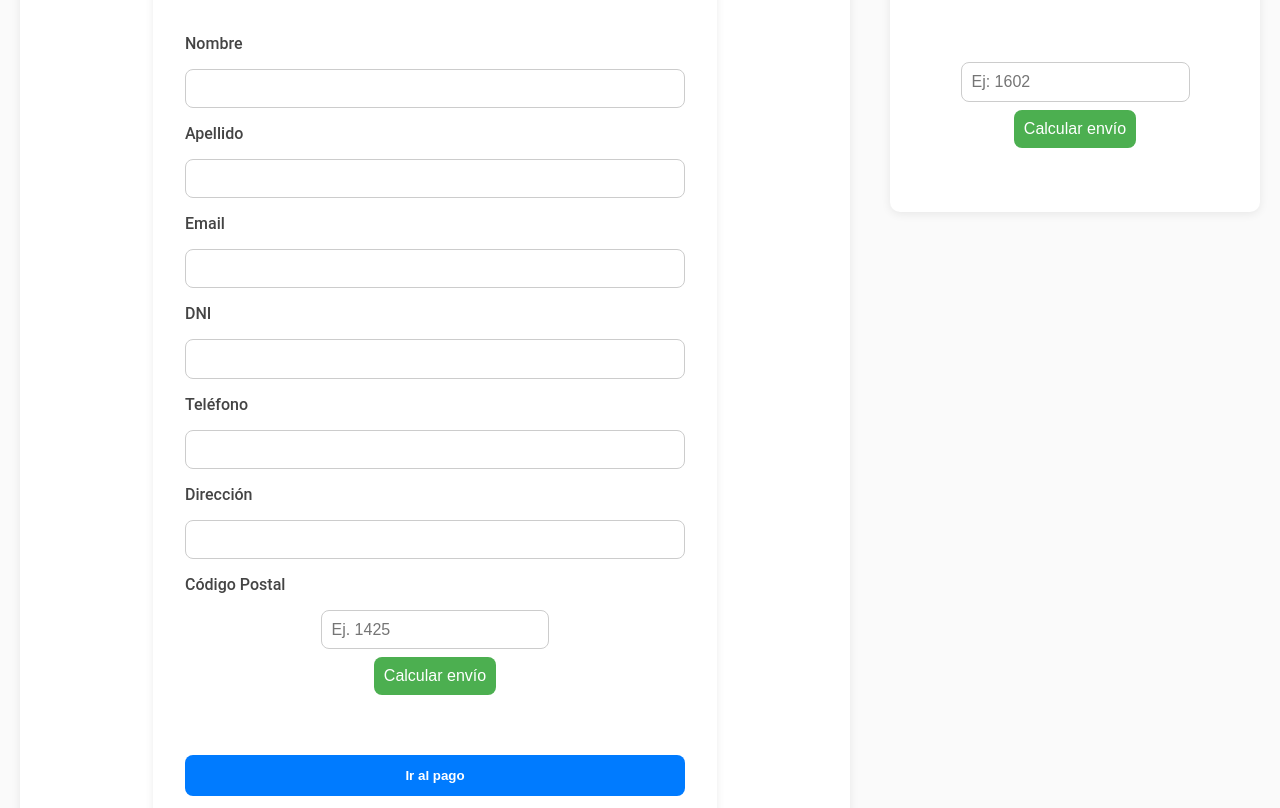
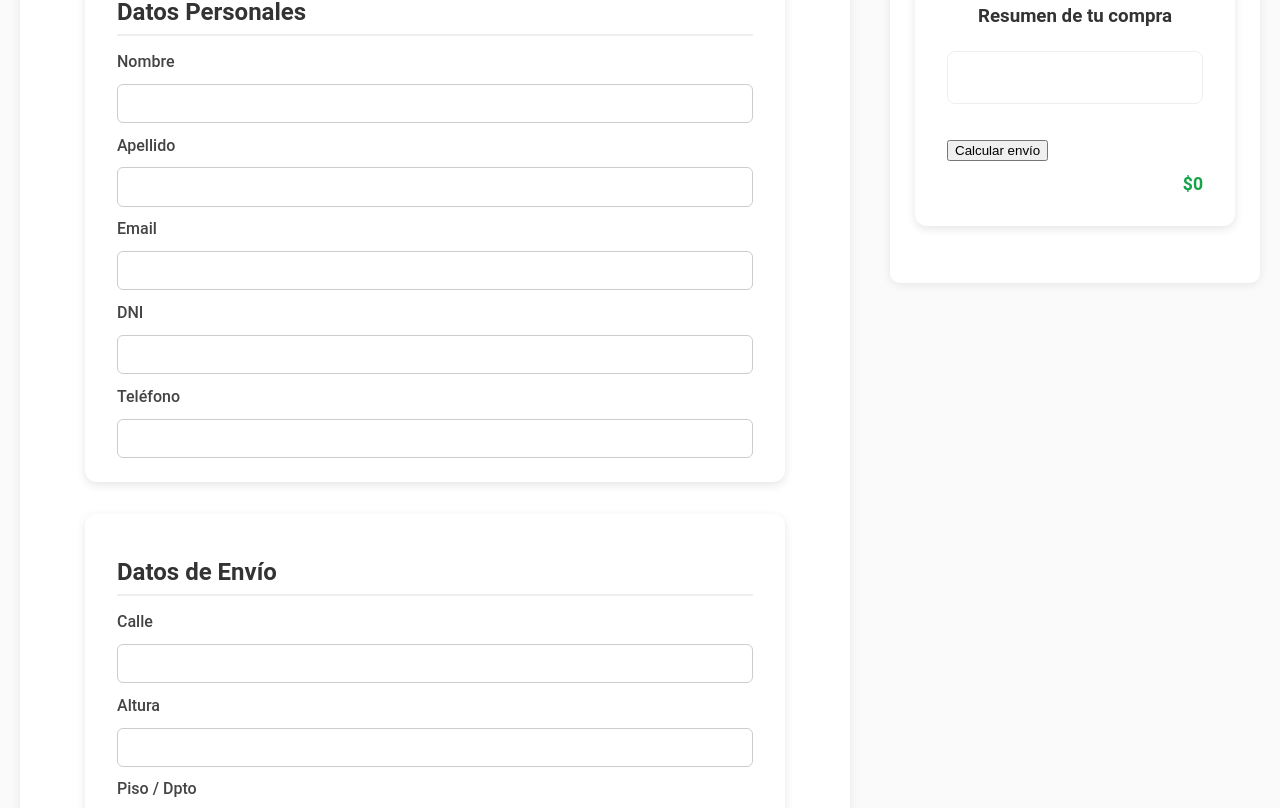
Before and after one commit to Matiaseq84/WineNCoffee, a React (Vite) app in the folder frontend/: page /checkout/profile in a window 1280 px wide. Shown: the part 272-1080 px from the top of the page. Built offline with nearby package versions, Linux system fonts and the light colour scheme.

Commit message:
Checkout sigue en proceso

```diff
--- a/frontend/src/components/Resume.css
+++ b/frontend/src/components/Resume.css
@@ -1,68 +1,89 @@
-.resumen-container {
-  max-width: 500px;
-  margin: 60px auto;
-  background-color: #fefefe;
+.resumen-compra {
+  background: #fff;
   border-radius: 12px;
-  padding: 25px;
-  box-shadow: 0 4px 12px rgba(0, 0, 0, 0.1);
+  padding: 2rem;
+  max-width: 600px;
+  margin: 2rem auto;
+  box-shadow: 0 3px 10px rgba(0, 0, 0, 0.1);
+  box-sizing: border-box;
+  overflow: hidden; /* evita que algo sobresalga del contenedor */
 }
 
-.resumen-container h2 {
+.resumen-compra h3 {
+  margin-bottom: 1.5rem;
+  color: #333;
   text-align: center;
-  color: #333;
-  margin-bottom: 25px;
+}
+
+.resumen-lista {
+  list-style: none;
+  padding: 0;
+  margin: 0 0 1rem 0;
+  max-height: 250px; /* 🔹 límite de altura para evitar overflow vertical */
+  overflow-y: auto; /* 🔹 agrega scroll interno si hay muchos productos */
+  border: 1px solid #eee;
+  border-radius: 8px;
+}
+
+.resumen-lista li {
+  display: flex;
+  justify-content: space-between;
+  align-items: center;
+  padding: 0.6rem 0.8rem;
+  border-bottom: 1px solid #eee;
+  word-break: break-word; /* 🔹 evita texto desbordado */
+}
+
+.resumen-lista li:last-child {
+  border-bottom: none;
+}
+
+.subtotal,
+.total {
+  display: flex;
+  justify-content: space-between;
+  margin-top: 0.8rem;
+  font-size: 1.1rem;
+  word-wrap: break-word;
+}
+
+.total strong {
+  color: #16a34a;
 }
 
 .cp-section {
+  margin-top: 1rem;
   display: flex;
-  flex-direction: column;
-  gap: 10px;
-  margin-bottom: 20px;
+  flex-wrap: wrap; /* 🔹 permite que el botón salte abajo si falta espacio */
+  gap: 0.6rem;
 }
 
 .cp-section input {
-  padding: 10px;
-  font-size: 16px;
+  flex: 1;
+  padding: 0.6rem;
+  border-radius: 6px;
   border: 1px solid #ccc;
-  border-radius: 8px;
+  font-size: 1rem;
+  min-width: 120px;
 }
 
 .cp-section button {
-  padding: 10px;
-  font-size: 16px;
-  background-color: #4caf50;
+  background: #8b5cf6;
   color: white;
   border: none;
-  border-radius: 8px;
+  padding: 0.6rem 1rem;
+  border-radius: 6px;
   cursor: pointer;
-  transition: background-color 0.3s;
+  white-space: nowrap; /* 🔹 evita que el texto se corte */
+  transition: background 0.2s ease-in-out;
 }
 
 .cp-section button:hover {
-  background-color: #45a049;
+  background: #7c3aed;
 }
 
 .envio {
-  text-align: center;
-  background-color: #f0f8ff;
-  border: 1px solid #b3d9ff;
-  border-radius: 8px;
-  padding: 15px;
-  margin-bottom: 20px;
+  margin-top: 1rem;
+  font-weight: 500;
+  text-align: right;
 }
-
-.finalizar {
-  width: 100%;
-  padding: 12px;
-  background-color: #1976d2;
-  color: white;
-  border: none;
-  border-radius: 8px;
-  font-size: 16px;
-  cursor: pointer;
-  transition: background-color 0.3s;
-}
-
-.finalizar:hover {
-  background-color: #1565c0;
-}
--- a/frontend/src/components/Resume.jsx
+++ b/frontend/src/components/Resume.jsx
@@ -1,80 +1,107 @@
-import React, { useState } from "react";
-import { useCart } from "../context/CartContext";
+import React, { useState, useContext, useEffect } from "react";
+import { CartContext } from "../context/CartContext";
 import "./Resume.css";
 
 const ResumenCompra = () => {
-  const { items, total } = useCart(); // 🟢 usamos el hook que ya exportás
-  const [postalCode, setPostalCode] = useState("");
-  const [shippingCost, setShippingCost] = useState(() => {
-    // Si ya calculó antes, recuperamos de localStorage
-    const saved = localStorage.getItem("shippingCost");
-    return saved ? Number(saved) : null;
-  });
+  const { items, total } = useContext(CartContext);
+  const [userData, setUserData] = useState(null);
+  const [shippingCost, setShippingCost] = useState(null);
+
+  useEffect(() => {
+    const stored = localStorage.getItem("userData");
+    if (stored) {
+      setUserData(JSON.parse(stored));
+    }
+  }, []);
+
+  const handleCalculateShipping = () => {
+    if (!userData || !userData.shippingData?.cp) {
+      alert("No se encontró un código postal. Completá tus datos primero.");
+      return;
+    }
+
+    // Costo de envío aleatorio (solo visual)
+    const randomCost = Math.floor(Math.random() * (4000 - 1500 + 1)) + 1500;
+    setShippingCost(randomCost);
+  };
 
   const subtotal = items.reduce(
-    (acc, item) => acc + (item.price || 0) * (item.qty || 0),
+    (acc, item) => acc + item.price * (item.qty || 1),
     0
   );
 
-  const handleCalculateShipping = () => {
-    if (!postalCode) {
-      alert("Por favor, ingresá tu código postal.");
-      return;
-    }
-    const randomCost = Math.floor(Math.random() * (4000 - 1000 + 1)) + 1000;
-    setShippingCost(randomCost);
-    localStorage.setItem("shippingCost", randomCost);
-  };
-
-  const totalFinal = shippingCost ? subtotal + shippingCost : subtotal;
+  const finalTotal = shippingCost ? subtotal + shippingCost : subtotal;
 
   return (
     <div className="resumen-compra">
       <h3>Resumen de tu compra</h3>
 
-      {items.length === 0 ? (
-        <p>No hay productos en el carrito.</p>
-      ) : (
-        <ul className="resumen-lista">
-          {items.map((item) => (
-            <li key={item.id || item.product_id}>
+      {/* Listado de productos */}
+      <ul className="resumen-lista">
+        {items.length === 0 ? (
+          <p>No hay productos en el carrito.</p>
+        ) : (
+          items.map((item) => (
+            <li key={item.id}>
               <span>
-                {item.name} × {item.qty}
+                {item.name} x{item.qty}
               </span>
-              <span>${(item.price * item.qty).toLocaleString()}</span>
+              <span>${item.price * item.qty}</span>
             </li>
-          ))}
-        </ul>
-      )}
+          ))
+        )}
+      </ul>
 
+      {/* Subtotal */}
       <div className="subtotal">
         <span>Subtotal:</span>
         <strong>${subtotal.toLocaleString()}</strong>
       </div>
 
-      <div className="cp-section">
-        <label htmlFor="cp">Código Postal:</label>
-        <input
-          id="cp"
-          type="text"
-          value={postalCode}
-          onChange={(e) => setPostalCode(e.target.value)}
-          placeholder="Ej: 1602"
-        />
-        <button onClick={handleCalculateShipping}>Calcular envío</button>
-      </div>
+      {/* Datos del usuario */}
+      {userData && (
+        <div className="user-data">
+          <h4>Datos del comprador</h4>
+          <p>
+            <strong>
+              {userData.personalData.nombre} {userData.personalData.apellido}
+            </strong>
+            <br />
+            {userData.personalData.email}
+            <br />
+            DNI: {userData.personalData.dni}
+            <br />
+            Tel: {userData.personalData.telefono}
+          </p>
 
-      {shippingCost !== null && (
-        <div className="envio">
+          <h4>Datos de envío</h4>
           <p>
-            Envío estimado: <strong>${shippingCost.toLocaleString()}</strong>
+            {userData.shippingData.calle} {userData.shippingData.altura},{" "}
+            {userData.shippingData.piso && `${userData.shippingData.piso}, `}
+            {userData.shippingData.ciudad} - {userData.shippingData.provincia}
+            <br />
+            CP: {userData.shippingData.cp}
           </p>
         </div>
       )}
 
+      {/* Calcular envío */}
+      <div className="envio-section">
+        <button onClick={handleCalculateShipping} className="btn-envio">
+          Calcular envío
+        </button>
+
+        {shippingCost !== null && (
+          <p className="envio-info">
+            Envío estimado: <strong>${shippingCost.toLocaleString()}</strong>
+          </p>
+        )}
+      </div>
+
+      {/* Total final */}
       <div className="total">
         <span>Total:</span>
-        <strong>${totalFinal.toLocaleString()}</strong>
+        <strong>${finalTotal.toLocaleString()}</strong>
       </div>
     </div>
   );
--- a/frontend/src/pages/Checkout/Profile.jsx
+++ b/frontend/src/pages/Checkout/Profile.jsx
@@ -4,77 +4,109 @@ import "./profile.css";
 
 function Profile() {
   const navigate = useNavigate();
-  const [formData, setFormData] = useState({
+
+  const [personalData, setPersonalData] = useState({
     nombre: "",
     apellido: "",
     email: "",
     dni: "",
     telefono: "",
-    direccion: "",
+  });
+
+  const [shippingData, setShippingData] = useState({
+    calle: "",
+    altura: "",
+    piso: "",
+    ciudad: "",
+    provincia: "",
     cp: "",
   });
 
   const [envio, setEnvio] = useState(null);
 
-  const handleChange = (e) => {
-    setFormData({ ...formData, [e.target.name]: e.target.value });
+  const handlePersonalChange = (e) => {
+    setPersonalData({ ...personalData, [e.target.name]: e.target.value });
+  };
+
+  const handleShippingChange = (e) => {
+    setShippingData({ ...shippingData, [e.target.name]: e.target.value });
   };
 
   const calcularEnvio = () => {
-    if (!formData.cp) return;
-    // 🔹 Simulamos un costo aleatorio entre 1500 y 3500
+    if (!shippingData.cp || shippingData.cp.length < 4) {
+      alert("Ingresá un código postal válido.");
+      return;
+    }
+
+    // Calcular un costo de envío simulado
     const costo = Math.floor(Math.random() * (3500 - 1500 + 1)) + 1500;
     setEnvio(costo);
-
-    // Guardamos en localStorage para usarlo en el resumen
-    localStorage.setItem("shippingCost", costo);
   };
 
   const handleSubmit = (e) => {
     e.preventDefault();
-    if (!envio) {
-      alert("Por favor, calculá el costo de envío antes de continuar.");
-      return;
-    }
+
+    // Guardamos los datos del usuario, pero NO el costo de envío
+    localStorage.setItem(
+      "userData",
+      JSON.stringify({ personalData, shippingData })
+    );
+
     navigate("/checkout/payment");
   };
 
   return (
-    <form className="identificacion-form" onSubmit={handleSubmit}>
+    <div className="profile-container">
+      {/* Bloque 1 - Datos personales */}
+      <div className="form-block">
         <h2>Datos Personales</h2>
-
+        <form className="identificacion-form">
           <label>Nombre</label>
-      <input name="nombre" value={formData.nombre} onChange={handleChange} required />
+          <input name="nombre" value={personalData.nombre} onChange={handlePersonalChange} required />
 
           <label>Apellido</label>
-      <input name="apellido" value={formData.apellido} onChange={handleChange} required />
+          <input name="apellido" value={personalData.apellido} onChange={handlePersonalChange} required />
 
           <label>Email</label>
-      <input type="email" name="email" value={formData.email} onChange={handleChange} required />
+          <input type="email" name="email" value={personalData.email} onChange={handlePersonalChange} required />
 
           <label>DNI</label>
-      <input name="dni" value={formData.dni} onChange={handleChange} required />
+          <input name="dni" value={personalData.dni} onChange={handlePersonalChange} required />
 
           <label>Teléfono</label>
-      <input name="telefono" value={formData.telefono} onChange={handleChange} required />
+          <input name="telefono" value={personalData.telefono} onChange={handlePersonalChange} required />
+        </form>
+      </div>
 
-      <label>Dirección</label>
-      <input name="direccion" value={formData.direccion} onChange={handleChange} required />
+      {/* Bloque 2 - Datos de envío */}
+      <div className="form-block">
+        <h2>Datos de Envío</h2>
+        <form className="envio-form" onSubmit={handleSubmit}>
+          <label>Calle</label>
+          <input name="calle" value={shippingData.calle} onChange={handleShippingChange} required />
+
+          <label>Altura</label>
+          <input name="altura" value={shippingData.altura} onChange={handleShippingChange} required />
+
+          <label>Piso / Dpto</label>
+          <input name="piso" value={shippingData.piso} onChange={handleShippingChange} placeholder="Opcional" />
+
+          <label>Ciudad</label>
+          <input name="ciudad" value={shippingData.ciudad} onChange={handleShippingChange} required />
+
+          <label>Provincia</label>
+          <input name="provincia" value={shippingData.provincia} onChange={handleShippingChange} required />
 
           <label>Código Postal</label>
           <div className="cp-section">
             <input
               name="cp"
-          value={formData.cp}
-          onChange={handleChange}
+              value={shippingData.cp}
+              onChange={handleShippingChange}
               placeholder="Ej. 1425"
               required
             />
-        <button
-          type="button"
-          onClick={calcularEnvio}
-          className="btn-cp"
-        >
+            <button type="button" onClick={calcularEnvio} className="btn-cp">
               Calcular envío
             </button>
           </div>
@@ -89,6 +121,8 @@ function Profile() {
             Ir al pago
           </button>
         </form>
+      </div>
+    </div>
   );
 }
 
--- a/frontend/src/pages/Checkout/profile.css
+++ b/frontend/src/pages/Checkout/profile.css
@@ -1,72 +1,88 @@
-.identificacion-form {
+.profile-container {
   display: flex;
   flex-direction: column;
-  gap: 1rem;
-  background: #fff;
+  gap: 2rem;
   padding: 2rem;
-  border-radius: 12px;
-  box-shadow: 0 2px 8px rgba(0, 0, 0, 0.08);
-  width: 100%;
-  max-width: 500px;
+  max-width: 700px;
   margin: 0 auto;
 }
 
-.identificacion-form h2 {
-  font-size: 1.5rem;
-  text-align: center;
-  color: #222;
-  margin-bottom: 1rem;
+.form-block {
+  background: #fff;
+  border-radius: 12px;
+  padding: 1.5rem 2rem;
+  box-shadow: 0 3px 10px rgba(0, 0, 0, 0.1);
 }
 
-.identificacion-form label {
+.form-block h2 {
+  font-size: 1.5rem;
+  color: #333;
+  margin-bottom: 1rem;
+  border-bottom: 2px solid #eee;
+  padding-bottom: 0.5rem;
+}
+
+form {
+  display: flex;
+  flex-direction: column;
+  gap: 0.8rem;
+}
+
+label {
   font-weight: 500;
   color: #444;
 }
 
-.identificacion-form input {
-  padding: 0.6rem;
+input {
+  padding: 0.6rem 0.8rem;
   border: 1px solid #ccc;
-  border-radius: 8px;
+  border-radius: 6px;
   font-size: 1rem;
+  outline: none;
+}
+
+input:focus {
+  border-color: #8b5cf6;
+  box-shadow: 0 0 0 1px #8b5cf6;
 }
 
 .cp-section {
   display: flex;
-  gap: 0.5rem;
+  gap: 0.6rem;
   align-items: center;
 }
 
 .btn-cp {
-  background-color: #007bff;
-  color: #fff;
+  background: #8b5cf6;
+  color: white;
   border: none;
   padding: 0.6rem 1rem;
-  border-radius: 8px;
+  border-radius: 6px;
   cursor: pointer;
-  transition: 0.2s ease;
+  transition: background 0.2s;
 }
 
 .btn-cp:hover {
-  background-color: #0056b3;
+  background: #7c3aed;
 }
 
 .envio-info {
-  font-size: 0.95rem;
-  color: #333;
-  text-align: center;
+  margin-top: 0.8rem;
+  color: #222;
 }
 
 .btn-next {
-  background-color: #28a745;
-  color: #fff;
+  background: #16a34a;
+  color: white;
   border: none;
   padding: 0.8rem;
-  border-radius: 8px;
+  border-radius: 6px;
+  margin-top: 1rem;
+  font-size: 1rem;
   cursor: pointer;
-  font-weight: 600;
-  transition: 0.2s ease;
+  transition: background 0.2s;
 }
 
 .btn-next:hover {
-  background-color: #1e7e34;
+  background: #15803d;
 }
```
Lines whose indentation alone changed are shown as unchanged.
